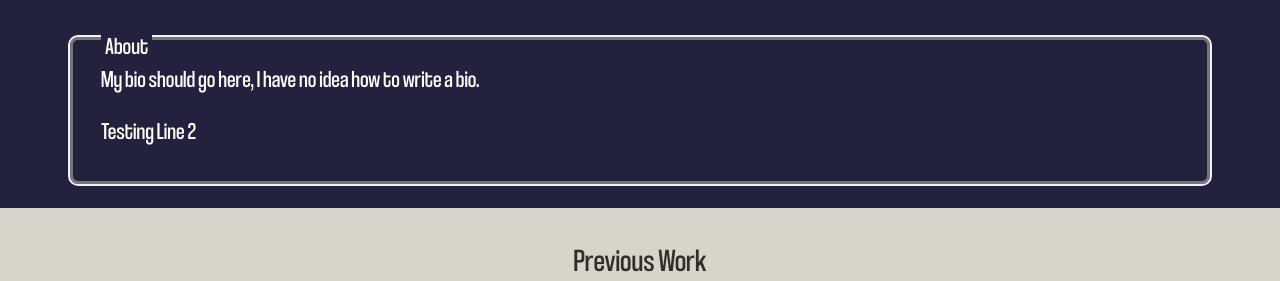
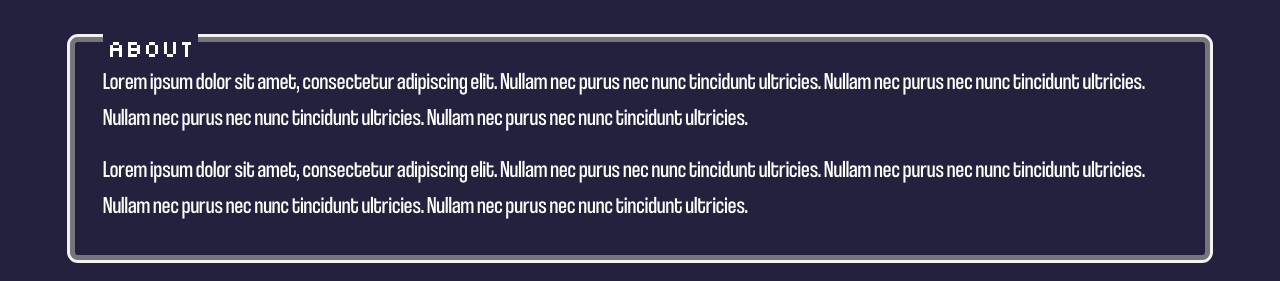
Before and after one commit to lodomo/lodomo.github.io, a plain HTML site: page index.html in a window 1280 px wide. Shown: the part 803-1084 px from the top of the page. Drawn offline with nearby package versions, Linux system fonts and the light colour scheme; a web font is replaced by a local one.

Commit message:
Projects Done

```diff
--- a/index.html
+++ b/index.html
@@ -24,7 +24,7 @@
     <link rel="preconnect" href="https://fonts.googleapis.com" />
     <link rel="preconnect" href="https://fonts.gstatic.com" crossorigin />
     <link
-      href="https://fonts.googleapis.com/css2?family=EB+Garamond:ital,wght@0,400..800;1,400..800&display=swap"
+      href="https://fonts.googleapis.com/css2?family=EB+Garamond:ital,wght@0,400..800;1,400..800&family=Silkscreen:wght@400;700&display=swap"
       rel="stylesheet"
     />
 
--- a/scripts/data.mjs
+++ b/scripts/data.mjs
@@ -9,8 +9,8 @@ export const sections = [
 ];
 
 export const about = [
-  "My bio should go here, I have no idea how to write a bio.",
-  "Testing Line 2",
+  "Lorem ipsum dolor sit amet, consectetur adipiscing elit. Nullam nec purus nec nunc tincidunt ultricies. Nullam nec purus nec nunc tincidunt ultricies. Nullam nec purus nec nunc tincidunt ultricies. Nullam nec purus nec nunc tincidunt ultricies.",
+  "Lorem ipsum dolor sit amet, consectetur adipiscing elit. Nullam nec purus nec nunc tincidunt ultricies. Nullam nec purus nec nunc tincidunt ultricies. Nullam nec purus nec nunc tincidunt ultricies. Nullam nec purus nec nunc tincidunt ultricies.",
 ];
 
 export const workExperience = [
@@ -80,44 +80,45 @@ export const projects = [
     title: "Escape The Arcade",
     description:
       "The year is 198X, and from the veiled origins of Katana Corp. comes a new gaming frontier—Escape the Arcade. The why and how are shrouded in mystery, but one thing is clear: this is where next-level technology and imagination fuse to create experiences unlike anything you've ever encountered. I was the sole-programmer for anything technical in this project. From the hardware architecture to the software that runs the room, I coded it all.",
-    img: "escapethearcade.png",
+    img: "escape-the-arcade.png",
+    imgAlt: "Neon Sign that says 'Escape The Arcade'",
     visit: "https://www.escapethearcade.com",
   },
   {
     title: "Neon Haven",
     description:
       "The year is 208X. You've just been recruited by the Code Samurai, an elite group of renegades with a mission to dismantle the corrupt RONIN Crime Syndicate. After a major operation, you're tasked with handling the return of your team. But something's wrong. Instead of the five expected Samurai, fifteen figures are at your doorstep, all claiming to be on your side. Can you figure out who is friend, and who is foe? This game requires NO download, NO install, NO registration, NO payment, NO ads, and NO tracking of ANY kind.",
-    img: "neonhaven.png",
-    phone: "+13618801802",
+    img: "neon-haven.png",
+    phone: "3618801802",
   },
   {
     title: "Escape Wright",
     description:
       "An open source initiative to help anyone create complex immersive escape room experience. Currently in development, not ready for use.",
-    img: "escapewright.png",
+    img: "escape-wright.png",
     sourceCode: "https://git.lodomo.dev/escapewright",
   },
   {
     title: "Boulder Mage",
     description:
       "Boulder Mage and the Eternal Nightmare is a proof of concept of a game currently in development by Lodomo.Dev. This game was 2nd place in the LOSPEC LTRO-1 GameJam. I am very proud of this game.",
-    img: "bouldermage.png",
+    img: "boulder-mage.png",
     download: "https://lodomo.itch.io/bouldermagenightmare",
-    playBrowser: "https://lodomo.itch.io/bouldermagenightmare",
+    playBrowser: "https://lospec.com/games/lospec-jam-1",
     sourceCode: "https://git.lodomo.dev/bmaten",
   },
   {
     title: "Don't Eat Poison",
     description:
       "Created for iOS, Android, Linux, and Windows, Don't Eat Poison is a simple game where you are a mindless pig who must avoid eating poison. The trick? He's allergic to a random poison fruit each life. Unlock costumes, compete for high scores, and maybe one day you'll be a merpig. Note: Sorry, this is no longer available on any app store.",
-    img: "donteatpoison.png",
+    img: "dont-eat-poison.png",
     download: "https://lodomo.itch.io/dont-eat-poison",
   },
   {
     title: "Peasants in a Dungeon",
     description:
       "A text based adventure where you're unfairly thrown into a dungeon. Will you escape? Will you die? Will you rob a mouse to save yourself? Who knows!",
-    img: "peasantsinadungeon.png",
+    img: "peasants-in-a-dungeon.png",
     download: "https://lodomo.itch.io/peasants-in-a-dungeon",
     sourceCode: "https://git.lodomo.dev/piad",
   },
@@ -125,7 +126,7 @@ export const projects = [
     title: "Trajectory Oracle",
     description:
       "What if we could figure out where things are going? Trajectory Oracle is an experiment that combines machine learning with YOLO object detection to predict the trajectory of objects in a video. Does it work? Sometimes. Was it fun to make? Absolutely.",
-    img: "trajectoryoracle.png",
+    img: "trajectory-oracle.png",
     sourceCode: "https://git.lodomo.dev/trajorc",
   },
   {
@@ -137,13 +138,13 @@ export const projects = [
   },
   {
     title: "Variable Boot Device",
-    description: "",
-    img: "variablebootdevice.png",
+    description: "This project provides IT professionals with an open-source solution to turn a Raspberry Pi into a fully functional boot device for their custom operating systems while preserving the Pi’s full capabilities. Additionally, it doubles as a portable flash drive, ensuring flexibility and efficiency in system deployment and maintenance.",
+    img: "variable-boot-device.png",
     sourceCode: "https://git.lodomo.dev/vbd",
   },
   {
     title: "Neovim Theme: Orion",
-    description: "",
+    description: "A light-mode low-saturation theme for Neovim / Terminal to help easy eye strain.",
     img: "orion.png",
     sourceCode: "https://git.lodomo.dev/orion",
   },
@@ -151,7 +152,7 @@ export const projects = [
     title: "Messengern",
     description:
       "MERN Stack based chat application. This is a proof of concept for a chat application that uses the MERN stack. It is not intended for production use.",
-    img: "assets/project6.png",
+    img: "messengern.png",
     sourceCode: "https://git.lodomo.dev/mern",
   },
 ];
--- a/scripts/main.js
+++ b/scripts/main.js
@@ -53,8 +53,10 @@ function renderFooter(title) {
   const spacer = addElement(footerRow, "div", ["col-md-4"]);
   const socials = addElement(footerRow, "div", ["col-md-4"]);
 
-  const bluesky = addElement(socials, "p");
-  bluesky.textContent = "Placeholder";
+  const bluesky = addSocialButton(socials, "https://bsky.app/profile/lodomo.dev", "nf-fae-butterfly");
+  const email = addSocialButton(socials, "mailto:lodomo@lodomo.dev", "nf-md-email");
+  const linkedin = addSocialButton(socials, "https://linkedin.com/in/ldmoon", "nf-dev-linkedin");
+  const github = addSocialButton(socials, "https://github.com/lodomo", "nf-dev-github");
 
   const copyright = addElement(footerRow, "div", ["col-md-4"]);
   const footerImg = addElement(copyright, "img", ["p-0", "m-2"]);
@@ -64,6 +66,16 @@ function renderFooter(title) {
   footerImg.height = 35;
   const p = addElement(copyright, "span", ["p-0", "m-0"]);
   p.textContent = "© " + 2025 + " " + title;
+}
+
+function addSocialButton(parent, href, icon) {
+  const button = addElement(parent, "div", ["socials"]);
+  // const iconElement = addElement("i", ["nf", "m-2", "socials", icon]);
+  const link = addElement(button, "a");
+  link.href = href;
+  link.target = "_blank";
+  link.innerHTML = `<i class="nf m-2 socials ${icon}"></i>`;
+  return;
 }
 
 /*
@@ -204,14 +216,19 @@ function renderPreviousWork(main) {
   document.getElementById("previous-work").classList.add("text-center");
 
   for (let i = 0; i < workExperience.length; i++) {
-    renderWorkExperience(section.elem, workExperience[i]);
+    addWorkExperience(section.elem, workExperience[i]);
     if (i < workExperience.length - 1 && workExperience[i + 1]["company"]) {
       addElement(section.elem, "hr", ["d-none", "d-lg-block"]);
     }
   }
 }
 
-function renderWorkExperience(parent, data) {
+/*
+ * Renders everything for a single work experience entry.
+ * Adds it to the 'parent' element.
+ * returns {void}
+ */
+function addWorkExperience(parent, data) {
   // Work Experience data keys
   const company = "company";
   const location = "location";
@@ -275,7 +292,11 @@ function renderWorkExperience(parent, data) {
   }
 }
 
-function renderProjects(main, project) {
+/*
+ * Renders the projects section of the website.
+ * return {void}
+ */
+function renderProjects(main) {
   const section = sectionTemplate(main, "Projects");
   const gap = "g-4";
   const rowMargin = "mb-4";
@@ -285,12 +306,17 @@ function renderProjects(main, project) {
   let currentRow = null;
   for (let i = 0; i < projects.length; i++) {
     if (i % 2 === 0) {
-      currentRow = addElement(container, "div", ["row", gap, rowMargin]);
+      currentRow = addElement(container, "div", ["row", "align-items-stretch", gap, rowMargin]);
     }
     addProjectCard(currentRow, projects[i]);
   }
 }
 
+/*
+ * Renders a single card.
+ * @param {HTMLElement} parent - The parent element to append the card to.
+ * @param {Object} data - The data to render in the card.
+ */
 function addProjectCard(parent, data) {
   // Project data keys
   const title = "title";
@@ -309,7 +335,7 @@ function addProjectCard(parent, data) {
   const cardPadding = "p-2";
   const cardCorner = "rounded-3";
 
-  const card = addElement(parent, "div", [colBreak]);
+  const card = addElement(parent, "div", ["d-flex", colBreak]);
   const cardData = addElement(card, "div", [
     cardPadding,
     cardCorner,
@@ -322,19 +348,55 @@ function addProjectCard(parent, data) {
   cardSubSpan.textContent = data[title];
 
   // Row with image and description.
-  const cardRow = addElement(cardData, "div", ["row", "p-2"]);
-  const cardImgRow = addElement(cardData, "div", ["col-xl-6"]);
-  const cardImg = addElement(cardImgCol, "img", ["project-img"]);
+  const cardImgRow = addElement(cardData, "div", ["row", "p-2"]);
+  const cardImg = addElement(cardImgRow, "img", ["project-img"]);
   cardImg.src = imgPath + data[img];
   cardImg.alt = data[imgAlt];
-  const cardDescCol = addElement(cardRow, "div", ["col-xl-6"]);
-  const cardDesc = addElement(cardDescCol, "p");
+  const cardDescRow = addElement(cardData, "div");
+  const cardDesc = addElement(cardDescRow, "p");
   cardDesc.textContent = data[description];
 
   // Row with buttons.
   const cardButtonRow = addElement(cardData, "div", ["row", "p-2"]);
-  const cardButtonCol = addElement(cardButtonRow, "div", ["col-md"]);
-  const cardButtonGroup = addElement(cardButtonCol, "div", ["btn-group"]);
+
+
+  if (data[visit]) {
+    const visitButton = projectCardButton(cardButtonRow, data[visit], "Visit", "nf-md-link");
+  }
+
+  if (data[phone]) {
+    const phoneFormatted = data[phone].replace(
+      /(\d{3})(\d{3})(\d{4})/,
+      "($1) $2-$3",
+    );
+
+    const phoneText = "Call " + phoneFormatted;
+    const href = "tel:" + "+1" + data[phone];
+    const phoneButton = projectCardButton(cardButtonRow, href, phoneText, "nf-fa-phone");
+  }
+
+  if (data[sourceCode]) {
+    const sourceCodeButton = projectCardButton(cardButtonRow, data[sourceCode], "Source", "nf-cod-github");
+  }
+
+  if (data[download]) {
+    const downloadButton = projectCardButton(cardButtonRow, data[download], "Download", "nf-oct-download");
+  }
+
+  if (data[playBrowser]) {
+    const playButton = projectCardButton(cardButtonRow, data[playBrowser], "Play", "nf-md-controller_classic");
+    playButton.classList.add("d-none", "d-lg-block");
+  }
+}
+
+function projectCardButton(parent, href, text, nfIcon) {
+  const button = addElement(parent, "a", ["btn", "btn-primary", "fs-4", "m-1", "col"]);
+  button.href = href;
+  const icon = addElement(button, "i", ["nf", "m-2", nfIcon]);
+  const span = addElement(button, "span");
+  span.textContent = text;
+  button.target = "_blank";
+  return button;
 }
 
 function renderContact(main) {
--- a/styles/styles.css
+++ b/styles/styles.css
@@ -1,4 +1,5 @@
 @import "coolvetica.css";
+@import "https://www.nerdfonts.com/assets/css/webfont.css";
 
 :root {
   --white: #f2f2f0;
@@ -18,6 +19,14 @@
 
   --bs-light-bg: var(--muted-blue);
   --bs-light-color: var(--screen-beige);
+
+  --bs-primary-color: var(--muted-green);
+  --bs-primary-bg-subtle: var(--muted-blue);
+  --bs-primary-border-subtle: var(--muted-green);
+
+  --bs-btn-color: var(--white);
+  --bs-btn-bg: var(--muted-green);
+
 
   --checker-size: 5rem;
 }
@@ -138,13 +147,15 @@ h2 {
 .okeska {
   background-color: var(--dark);
   border-radius: 0.5rem;
-  border: 3px solid var(--mid-grey);
-  outline: 2px solid var(--white);
+  border: 5px solid var(--mid-grey);
+  outline: 3px solid var(--white);
   box-shadow: 0 0 0 6px var(--dark);
 }
 
 .okeska h2,
 .okeska h3 {
+  /* Silkscreen font */
+  font-family: "Silkscreen", sans-serif;
   display: block;
   margin: 0;
   font-size: 1em;
@@ -156,6 +167,7 @@ h2 {
 }
 
 .okeska h3 {
+  font-size: 0.75em;
   margin-top: -1rem;
   margin-left: 1rem;
 }
@@ -164,6 +176,38 @@ h2 {
   padding: 0 0.25rem;
   background-color: var(--dark);
 }
+
+.about-p {
+  font-size: 1.25em;
+  margin-bottom: 0.5rem;
+}
+
+.btn-primary {
+  background-color: #7597ae !important;
+  color: #23213d !important;
+  border-color: #7597ae !important;
+}
+
+.btn-primary:hover {
+  /* make darker */
+  filter: brightness(1.1);
+  transition: 0.5s;
+}
+
+.project-img {
+}
+
+.socials {
+  display: inline-block;
+  color: var(--muted-green) !important;
+  text-decoration: none !important;
+}
+
+.socials:hover {
+  filter: brightness(1.1);
+  animation: jiggle 0.5s;
+}
+
 
 /* Animate background to move down and right forever */
 @keyframes moveBackground {
```
Also changed, not shown: DevJournal.md (+12 -0 lines).
